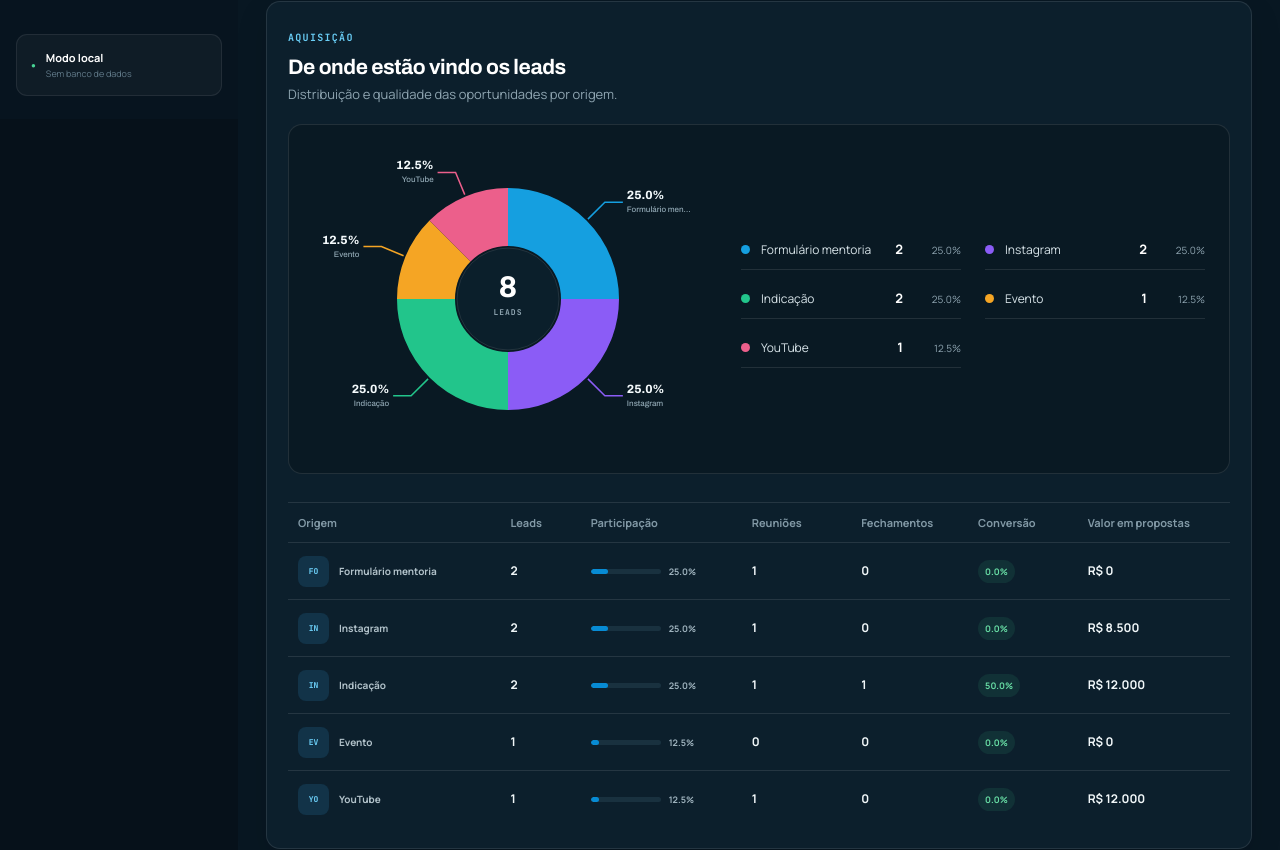
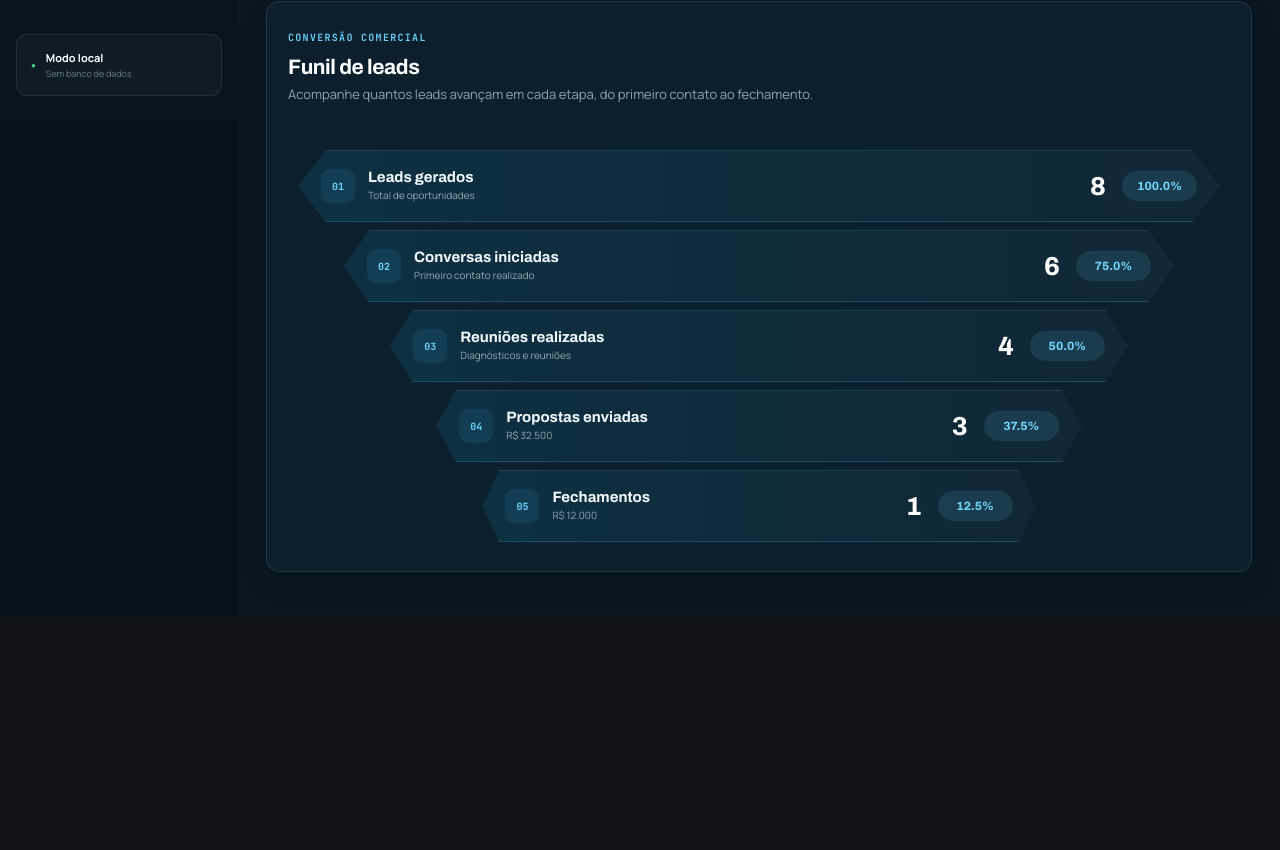
Before and after one commit to cezarhlima1/diegomensor, a Next.js app: page /CRM in a window 1280 px wide. Shown: the part 681-1531 px from the top of the page. After the commit the page ends 1298 px from the top, so only its background shows below. Built offline with nearby package versions, Linux system fonts and the light colour scheme.

Commit message:
substitui grafico de origem por funil de conversao

```diff
--- a/components/crm/CRM.tsx
+++ b/components/crm/CRM.tsx
@@ -354,39 +354,12 @@ function Dashboard({
   };
   openPipeline: () => void;
 }) {
-  const sources = Array.from(new Set(leads.map((lead) => lead.source)))
-    .map((source) => {
-      const sourceLeads = leads.filter((lead) => lead.source === source);
-      const meetings = sourceLeads.filter((lead) =>
-        ["Diagnóstico", "Proposta", "Fechado"].includes(lead.stage),
-      ).length;
-      const closed = sourceLeads.filter(
-        (lead) => lead.stage === "Fechado",
-      ).length;
-      return {
-        source,
-        leads: sourceLeads.length,
-        meetings,
-        closed,
-        share: leads.length ? (sourceLeads.length / leads.length) * 100 : 0,
-        conversion: sourceLeads.length
-          ? (closed / sourceLeads.length) * 100
-          : 0,
-        value: sourceLeads
-          .filter((lead) => ["Proposta", "Fechado"].includes(lead.stage))
-          .reduce((sum, lead) => sum + lead.value, 0),
-      };
-    })
-    .sort((a, b) => b.leads - a.leads);
-  const sourceColors = [
-    "#159fe0",
-    "#8b5cf6",
-    "#22c58b",
-    "#f5a524",
-    "#ec5f8b",
-    "#42c7d9",
-    "#f97316",
-    "#a3e635",
+  const funnelSteps = [
+    { label: "Leads gerados", count: leads.length, detail: "Total de oportunidades" },
+    { label: "Conversas iniciadas", count: leads.filter((lead) => lead.stage !== "Novo lead").length, detail: "Primeiro contato realizado" },
+    { label: "Reuniões realizadas", count: leads.filter((lead) => ["Diagnóstico", "Proposta", "Fechado"].includes(lead.stage)).length, detail: "Diagnósticos e reuniões" },
+    { label: "Propostas enviadas", count: stats.proposals, detail: currency.format(stats.proposalValue) },
+    { label: "Fechamentos", count: stats.closed, detail: currency.format(stats.wonValue) },
   ];
   return (
     <div className={styles.content}>
@@ -422,62 +395,15 @@ function Dashboard({
       </div>
       <FinancialSummary stats={stats} />
       <section className={`${styles.panel} ${styles.sourcePanel}`}>
-        <PanelTitle eyebrow="Aquisição" title="De onde estão vindo os leads" />
+        <PanelTitle eyebrow="Conversão comercial" title="Funil de leads" />
         <p className={styles.sourceIntro}>
-          Distribuição e qualidade das oportunidades por origem.
+          Acompanhe quantos leads avançam em cada etapa, do primeiro contato ao fechamento.
         </p>
-        <div className={styles.sourceVisual}>
-          <SourcePieChart
-            sources={sources}
-            colors={sourceColors}
-            total={leads.length}
-          />
-          <div className={styles.sourceLegend}>
-            {sources.map((item, index) => (
-              <div key={item.source}>
-                <i
-                  style={{
-                    background: sourceColors[index % sourceColors.length],
-                  }}
-                />
-                <span>{item.source}</span>
-                <strong>{item.leads}</strong>
-                <small>{item.share.toFixed(1)}%</small>
-              </div>
-            ))}
-          </div>
-        </div>
-        <div className={styles.sourceTable}>
-          <header>
-            <b>Origem</b>
-            <b>Leads</b>
-            <b>Participação</b>
-            <b>Reuniões</b>
-            <b>Fechamentos</b>
-            <b>Conversão</b>
-            <b>Valor em propostas</b>
-          </header>
-          {sources.map((item) => (
-            <div key={item.source}>
-              <span>
-                <i>{item.source.slice(0, 2).toUpperCase()}</i>
-                <b>{item.source}</b>
-              </span>
-              <strong>{item.leads}</strong>
-              <span className={styles.sourceShare}>
-                <em>
-                  <i style={{ width: `${item.share}%` }} />
-                </em>
-                <b>{item.share.toFixed(1)}%</b>
-              </span>
-              <strong>{item.meetings}</strong>
-              <strong>{item.closed}</strong>
-              <b className={styles.sourceConversion}>
-                {item.conversion.toFixed(1)}%
-              </b>
-              <strong>{currency.format(item.value)}</strong>
-            </div>
-          ))}
+        <div className={styles.conversionFunnel}>
+          {funnelSteps.map((step, index) => {
+            const percentage = leads.length ? (step.count / leads.length) * 100 : 0;
+            return <article key={step.label} style={{ width: `${100 - index * 10}%` }}><div><span>{String(index + 1).padStart(2, "0")}</span><b>{step.label}</b><small>{step.detail}</small></div><strong>{step.count}</strong><em>{percentage.toFixed(1)}%</em></article>;
+          })}
         </div>
       </section>
       <div className={styles.dashboardGrid}>
--- a/components/crm/crm.module.css
+++ b/components/crm/crm.module.css
@@ -1264,8 +1264,19 @@
 
 /* A visão geral usa o espaço inteiro para o funil; a agenda fica na aba de tarefas. */
 .dashboardGrid {
+  display: none;
   grid-template-columns: 1fr;
 }
+
+.conversionFunnel{display:grid;justify-items:center;gap:8px;margin-top:24px;padding:22px 10px 8px}
+.conversionFunnel article{display:grid;grid-template-columns:minmax(0,1fr) 70px 75px;align-items:center;gap:16px;min-height:72px;padding:12px 22px;border:1px solid rgba(105,205,245,.2);border-radius:10px;background:linear-gradient(90deg,#0d3043,#102736);clip-path:polygon(3% 0,97% 0,100% 50%,97% 100%,3% 100%,0 50%)}
+.conversionFunnel article>div{display:grid;grid-template-columns:35px minmax(0,1fr);align-items:center;gap:2px 12px}
+.conversionFunnel article>div>span{grid-row:1/3;display:grid;place-items:center;width:34px;height:34px;border-radius:9px;background:#123d52;color:#69cdf5;font:750 10px var(--font-jetbrains)}
+.conversionFunnel article>div>b{color:#f4fafc;font:700 15px var(--font-archivo)}
+.conversionFunnel article>div>small{color:#91a8b4;font-size:10px}
+.conversionFunnel article>strong{color:#fff;font:750 26px var(--font-archivo);text-align:right}
+.conversionFunnel article>em{padding:8px 10px;border-radius:999px;background:rgba(105,205,245,.12);color:#72d3fa;font:750 12px var(--font-archivo);font-style:normal;text-align:center}
+@media(max-width:700px){.conversionFunnel{gap:7px;padding:16px 0 2px}.conversionFunnel article{grid-template-columns:minmax(0,1fr) 38px 58px;gap:7px;width:100%!important;min-height:68px;padding:10px 12px;clip-path:none}.conversionFunnel article>div{grid-template-columns:28px minmax(0,1fr);gap:2px 8px}.conversionFunnel article>div>span{width:28px;height:28px}.conversionFunnel article>div>b{font-size:12px}.conversionFunnel article>div>small{font-size:9px}.conversionFunnel article>strong{font-size:20px}.conversionFunnel article>em{padding:7px 5px;font-size:10px}}
 .dashboardGrid > section:nth-of-type(2) {
   display: none !important;
 }
```
